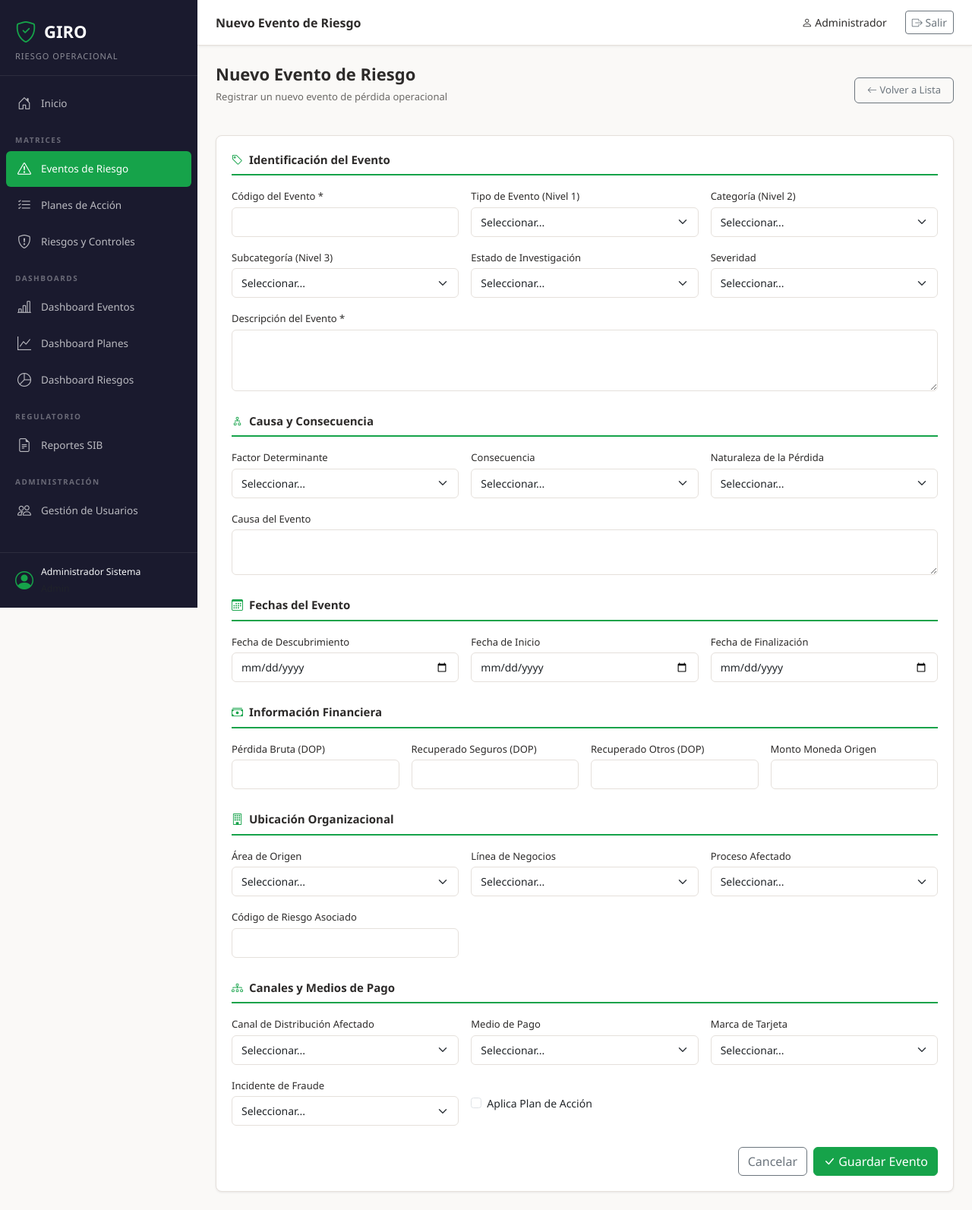
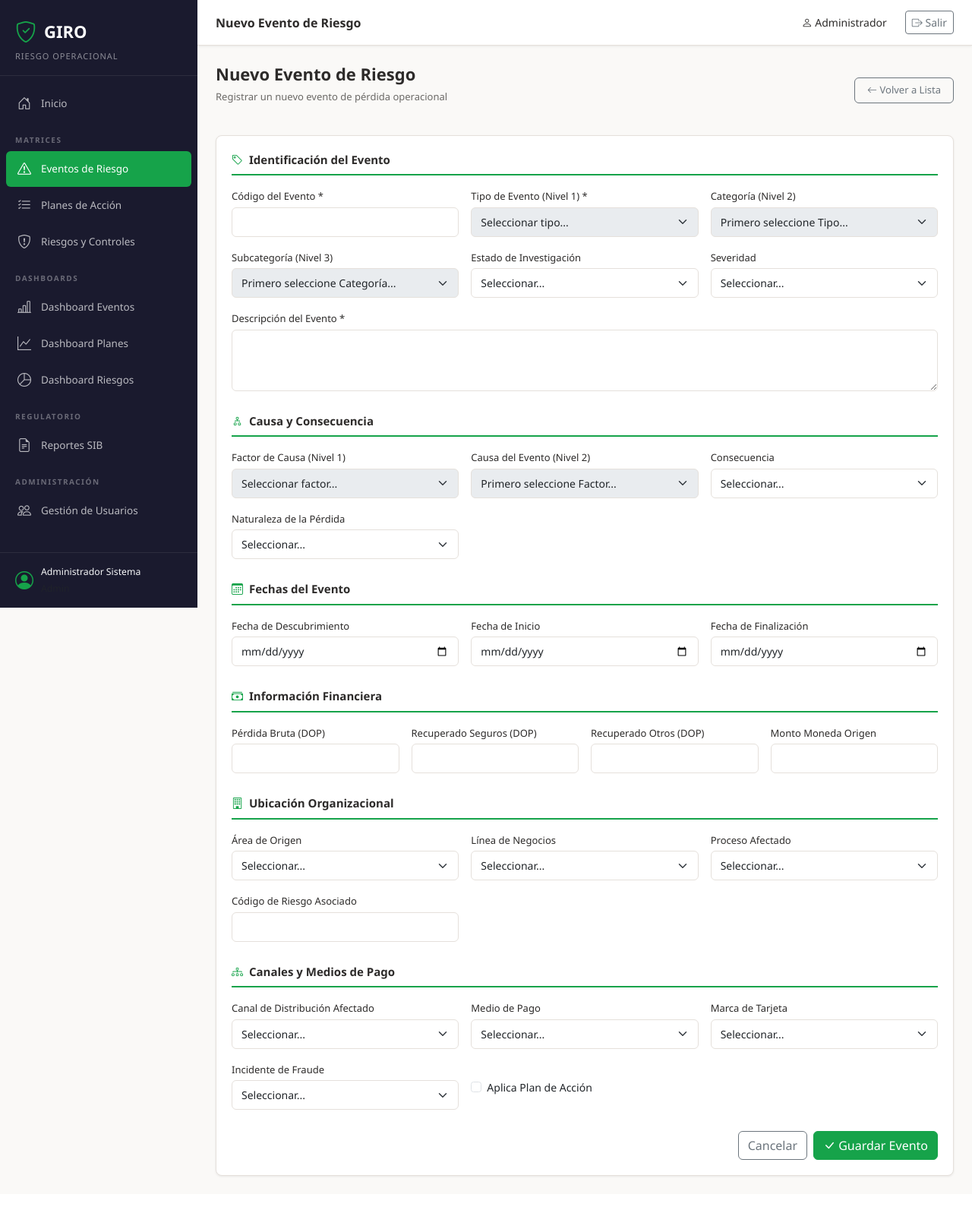
Before and after one commit to aop68/00000RO, a Flask app: page /eventos/nuevo in a window 1280 px wide. Shown: the whole page at 76% size. After the commit the page ends 1550 px from the top, so only its background shows below. Run offline with Flask 3, Linux system fonts and the light colour scheme; a user stored in the database is signed in; some libraries are stand-ins or nearby versions.

Commit message:
feat: listas desplegables en cascada para tipo evento y factor causa
- Tipo Evento N1 → Categoría N2 → Subcategoría N3 filtradas por codigo_padre
- Factor Causa N1 → Causa Evento N2 filtradas por codigo_padre
- JavaScript inyecta datos jerárquicos como JSON desde el servidor
- Soporta modo edición (restaura cascada con valores existentes)

Co-Authored-By: Claude Opus 4.6 <noreply@anthropic.com>

```diff
--- a/routes/eventos.py
+++ b/routes/eventos.py
@@ -112,10 +112,10 @@ def _cargar_catalogos_eventos():
     catalogos = {}
     try:
         from fabric_db import get_catalogo
-        all_tipos = get_catalogo('cat_tipo_evento_ro02')
-        catalogos['tipos_evento_n1'] = [t for t in all_tipos if t.get('nivel') == 1]
-        catalogos['tipos_evento_n2'] = [t for t in all_tipos if t.get('nivel') == 2]
-        catalogos['tipos_evento_n3'] = [t for t in all_tipos if t.get('nivel') == 3]
+        # Catálogos jerárquicos (se pasan completos para cascada en JS)
+        catalogos['tipos_evento'] = get_catalogo('cat_tipo_evento_ro02')
+        catalogos['factores_causa'] = get_catalogo('cat_factor_causa')
+        # Catálogos simples
         catalogos['estados'] = get_catalogo('cat_estado_evento')
         catalogos['lineas_negocio'] = get_catalogo('cat_linea_negocio')
         catalogos['areas'] = get_catalogo('cat_areas_organizacion')
@@ -124,7 +124,6 @@ def _cargar_catalogos_eventos():
         catalogos['medios_pago'] = get_catalogo('cat_medio_pago')
         catalogos['marcas_tarjetas'] = get_catalogo('cat_marcas_tarjetas')
         catalogos['naturalezas_perdida'] = get_catalogo('cat_naturaleza_perdida')
-        catalogos['factores_causa'] = get_catalogo('cat_factor_causa')
         catalogos['consecuencias'] = get_catalogo('cat_consecuencias')
         catalogos['severidades'] = get_catalogo('cat_severidad')
         catalogos['probabilidades'] = get_catalogo('cat_probabilidad')
--- a/templates/eventos/formulario.html
+++ b/templates/eventos/formulario.html
@@ -28,39 +28,21 @@
                            value="{{ evento.codigo_evento if evento else '' }}" required>
                 </div>
                 <div class="col-md-4">
-                    <label class="form-label">Tipo de Evento (Nivel 1)</label>
-                    <select class="form-select" name="tipo_evento">
+                    <label class="form-label">Tipo de Evento (Nivel 1) *</label>
+                    <select class="form-select" name="tipo_evento" id="tipo_evento" required>
                         <option value="">Seleccionar...</option>
-                        {% for tipo in catalogos.get('tipos_evento_n1', []) %}
-                        <option value="{{ tipo.nombre }}"
-                            {{ 'selected' if evento and evento.tipo_evento == tipo.nombre }}>
-                            {{ tipo.nombre }}
-                        </option>
-                        {% endfor %}
                     </select>
                 </div>
                 <div class="col-md-4">
                     <label class="form-label">Categoría (Nivel 2)</label>
-                    <select class="form-select" name="categoria_evento">
-                        <option value="">Seleccionar...</option>
-                        {% for tipo in catalogos.get('tipos_evento_n2', []) %}
-                        <option value="{{ tipo.nombre }}"
-                            {{ 'selected' if evento and evento.categoria_evento == tipo.nombre }}>
-                            {{ tipo.nombre }}
-                        </option>
-                        {% endfor %}
+                    <select class="form-select" name="categoria_evento" id="categoria_evento" disabled>
+                        <option value="">Primero seleccione Tipo...</option>
                     </select>
                 </div>
                 <div class="col-md-4">
                     <label class="form-label">Subcategoría (Nivel 3)</label>
-                    <select class="form-select" name="subcategoria_evento">
-                        <option value="">Seleccionar...</option>
-                        {% for tipo in catalogos.get('tipos_evento_n3', []) %}
-                        <option value="{{ tipo.nombre }}"
-                            {{ 'selected' if evento and evento.subcategoria_evento == tipo.nombre }}>
-                            {{ tipo.nombre }}
-                        </option>
-                        {% endfor %}
+                    <select class="form-select" name="subcategoria_evento" id="subcategoria_evento" disabled>
+                        <option value="">Primero seleccione Categoría...</option>
                     </select>
                 </div>
                 <div class="col-md-4">
@@ -101,15 +83,15 @@
             </div>
             <div class="row g-3">
                 <div class="col-md-4">
-                    <label class="form-label">Factor Determinante</label>
-                    <select class="form-select" name="factor_determinante">
+                    <label class="form-label">Factor de Causa (Nivel 1)</label>
+                    <select class="form-select" name="factor_determinante" id="factor_n1">
                         <option value="">Seleccionar...</option>
-                        {% for factor in catalogos.get('factores_causa', []) %}
-                        <option value="{{ factor.nombre }}"
-                            {{ 'selected' if evento and evento.factor_determinante == factor.nombre }}>
-                            {{ factor.nombre }}
-                        </option>
-                        {% endfor %}
+                    </select>
+                </div>
+                <div class="col-md-4">
+                    <label class="form-label">Causa del Evento (Nivel 2)</label>
+                    <select class="form-select" name="causa_evento" id="factor_n2" disabled>
+                        <option value="">Primero seleccione Factor...</option>
                     </select>
                 </div>
                 <div class="col-md-4">
@@ -135,10 +117,6 @@
                         </option>
                         {% endfor %}
                     </select>
-                </div>
-                <div class="col-12">
-                    <label class="form-label">Causa del Evento</label>
-                    <textarea class="form-control" name="causa_evento" rows="2">{{ evento.causa_evento if evento else '' }}</textarea>
                 </div>
             </div>
         </div>
@@ -319,4 +297,124 @@
         </div>
     </div>
 </form>
+
+<script>
+// ============================================================
+// DATOS DE CATÁLOGOS JERÁRQUICOS (inyectados desde el servidor)
+// ============================================================
+const TIPOS_EVENTO = {{ catalogos.get('tipos_evento', []) | tojson }};
+const FACTORES_CAUSA = {{ catalogos.get('factores_causa', []) | tojson }};
+
+// Valores actuales (para modo edición)
+const CURRENT = {
+    tipo_evento: {{ (evento.tipo_evento | tojson) if evento and evento.tipo_evento else 'null' }},
+    categoria_evento: {{ (evento.categoria_evento | tojson) if evento and evento.categoria_evento else 'null' }},
+    subcategoria_evento: {{ (evento.subcategoria_evento | tojson) if evento and evento.subcategoria_evento else 'null' }},
+    factor_determinante: {{ (evento.factor_determinante | tojson) if evento and evento.factor_determinante else 'null' }},
+    causa_evento: {{ (evento.causa_evento | tojson) if evento and evento.causa_evento else 'null' }}
+};
+
+// ============================================================
+// FUNCIÓN GENÉRICA PARA POBLAR UN SELECT
+// ============================================================
+function poblarSelect(selectEl, items, valorActual, placeholder) {
+    selectEl.innerHTML = '<option value="">' + placeholder + '</option>';
+    items.forEach(function(item) {
+        const opt = document.createElement('option');
+        opt.value = item.nombre;
+        opt.textContent = item.nombre;
+        if (valorActual && item.nombre === valorActual) {
+            opt.selected = true;
+        }
+        selectEl.appendChild(opt);
+    });
+    selectEl.disabled = (items.length === 0);
+}
+
+// ============================================================
+// CASCADA: TIPO EVENTO (N1) → CATEGORÍA (N2) → SUBCATEGORÍA (N3)
+// ============================================================
+document.addEventListener('DOMContentLoaded', function() {
+    const selN1 = document.getElementById('tipo_evento');
+    const selN2 = document.getElementById('categoria_evento');
+    const selN3 = document.getElementById('subcategoria_evento');
+
+    const n1Items = TIPOS_EVENTO.filter(t => t.nivel === 1);
+    const n2Items = TIPOS_EVENTO.filter(t => t.nivel === 2);
+    const n3Items = TIPOS_EVENTO.filter(t => t.nivel === 3);
+
+    // Poblar Nivel 1
+    poblarSelect(selN1, n1Items, CURRENT.tipo_evento, 'Seleccionar tipo...');
+
+    // Al cambiar N1 → filtrar N2
+    selN1.addEventListener('change', function() {
+        const selected = n1Items.find(t => t.nombre === this.value);
+        const codigoPadre = selected ? selected.codigo : null;
+        const filtered = codigoPadre
+            ? n2Items.filter(t => t.codigo_padre === codigoPadre)
+            : [];
+        poblarSelect(selN2, filtered, null, filtered.length ? 'Seleccionar categoría...' : 'Sin categorías');
+        // Reset N3
+        poblarSelect(selN3, [], null, 'Primero seleccione Categoría...');
+    });
+
+    // Al cambiar N2 → filtrar N3
+    selN2.addEventListener('change', function() {
+        const selected = n2Items.find(t => t.nombre === this.value);
+        const codigoPadre = selected ? selected.codigo : null;
+        const filtered = codigoPadre
+            ? n3Items.filter(t => t.codigo_padre === codigoPadre)
+            : [];
+        poblarSelect(selN3, filtered, null, filtered.length ? 'Seleccionar subcategoría...' : 'Sin subcategorías');
+    });
+
+    // Si es modo edición, restaurar cascada
+    if (CURRENT.tipo_evento) {
+        selN1.dispatchEvent(new Event('change'));
+        setTimeout(function() {
+            if (CURRENT.categoria_evento) {
+                selN2.value = CURRENT.categoria_evento;
+                selN2.dispatchEvent(new Event('change'));
+                setTimeout(function() {
+                    if (CURRENT.subcategoria_evento) {
+                        selN3.value = CURRENT.subcategoria_evento;
+                    }
+                }, 50);
+            }
+        }, 50);
+    }
+
+    // ============================================================
+    // CASCADA: FACTOR CAUSA (N1) → CAUSA EVENTO (N2)
+    // ============================================================
+    const selF1 = document.getElementById('factor_n1');
+    const selF2 = document.getElementById('factor_n2');
+
+    const f1Items = FACTORES_CAUSA.filter(f => f.nivel === 1);
+    const f2Items = FACTORES_CAUSA.filter(f => f.nivel === 2);
+
+    // Poblar Factor N1
+    poblarSelect(selF1, f1Items, CURRENT.factor_determinante, 'Seleccionar factor...');
+
+    // Al cambiar F1 → filtrar F2
+    selF1.addEventListener('change', function() {
+        const selected = f1Items.find(f => f.nombre === this.value);
+        const codigoPadre = selected ? selected.codigo : null;
+        const filtered = codigoPadre
+            ? f2Items.filter(f => f.codigo_padre === codigoPadre)
+            : [];
+        poblarSelect(selF2, filtered, null, filtered.length ? 'Seleccionar causa...' : 'Sin causas');
+    });
+
+    // Si es modo edición, restaurar cascada factor
+    if (CURRENT.factor_determinante) {
+        selF1.dispatchEvent(new Event('change'));
+        setTimeout(function() {
+            if (CURRENT.causa_evento) {
+                selF2.value = CURRENT.causa_evento;
+            }
+        }, 50);
+    }
+});
+</script>
 {% endblock %}
```
